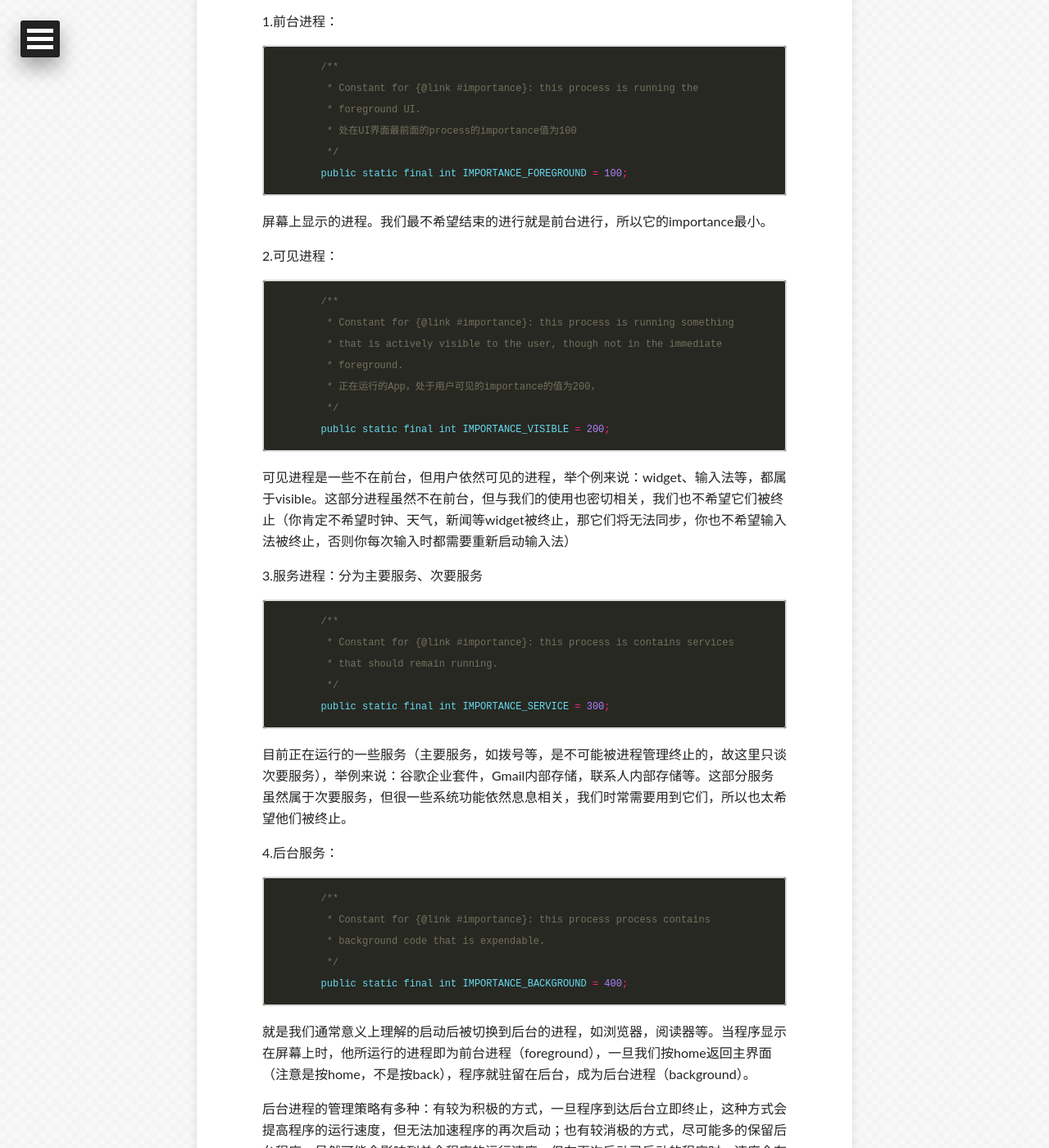
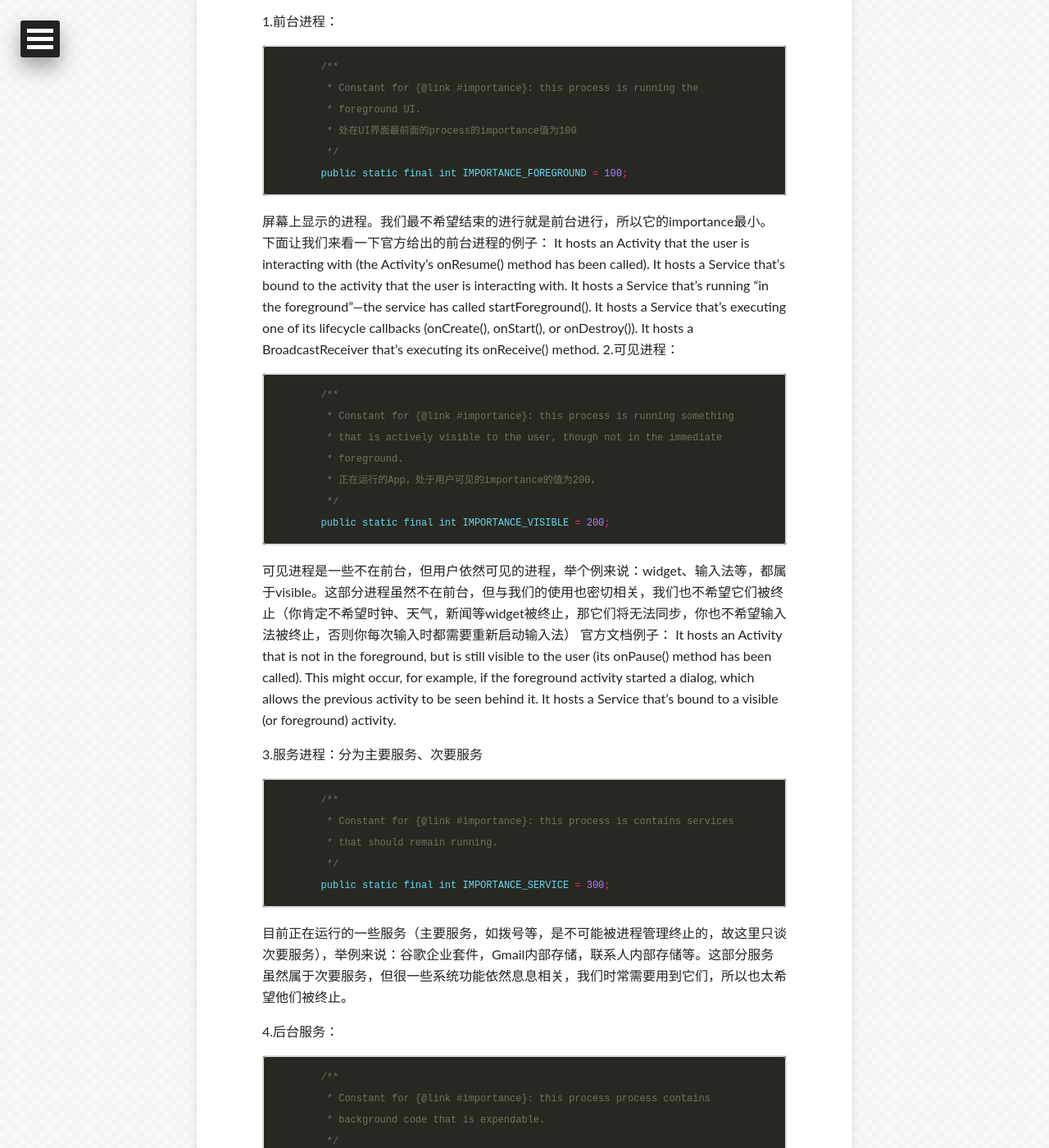
Before and after one commit to apyixiang/apyixiang.github.io, a Jekyll site: the page built from _posts/2015-08-28-android-process.markdown, in a window 1280 px wide and 1400 px high, scrolled down 796 px. Shown: the whole window at 82% size. Built offline with Jekyll 4.4.1, drawn with Linux system fonts in a browser that asks for light colours; some web fonts are replaced; Markdown is read by kramdown in place of the engine named in the settings; comment, search, counter and statistics services are not loaded; some of the changed text lies outside the part shown.

Commit message:
Update 2015-08-28-android-process.markdown

````diff
--- a/_posts/2015-08-28-android-process.markdown
+++ b/_posts/2015-08-28-android-process.markdown
@@ -37,7 +37,12 @@ tags: [android,process]
         public static final int IMPORTANCE_FOREGROUND = 100;
 ```
 屏幕上显示的进程。我们最不希望结束的进行就是前台进行，所以它的importance最小。
-
+下面让我们来看一下官方给出的前台进程的例子：
+        It hosts an Activity that the user is interacting with (the Activity's onResume() method has been called).
+        It hosts a Service that's bound to the activity that the user is interacting with.
+        It hosts a Service that's running "in the foreground"—the service has called startForeground().
+        It hosts a Service that's executing one of its lifecycle callbacks (onCreate(), onStart(), or onDestroy()).
+        It hosts a BroadcastReceiver that's executing its onReceive() method.
 2.可见进程：
 
 ```java
@@ -50,6 +55,9 @@ tags: [android,process]
         public static final int IMPORTANCE_VISIBLE = 200;
 ```
 可见进程是一些不在前台，但用户依然可见的进程，举个例来说：widget、输入法等，都属于visible。这部分进程虽然不在前台，但与我们的使用也密切相关，我们也不希望它们被终止（你肯定不希望时钟、天气，新闻等widget被终止，那它们将无法同步，你也不希望输入法被终止，否则你每次输入时都需要重新启动输入法）
+官方文档例子：
+        It hosts an Activity that is not in the foreground, but is still visible to the user (its onPause() method has been          called). This might occur, for example, if the foreground activity started a dialog, which allows the previous               activity to be seen behind it.
+        It hosts a Service that's bound to a visible (or foreground) activity.
 
 3.服务进程：分为主要服务、次要服务
 
@@ -114,4 +122,4 @@ tags: [android,process]
          */
         public static final int IMPORTANCE_GONE = 1000;
 ```
-在这里就不具体介绍他们是用来干什么的了。
+资料来自于[Google谷歌官方开发文档](http://developer.android.com/intl/zh-cn/guide/components/processes-and-threads.html)
````
